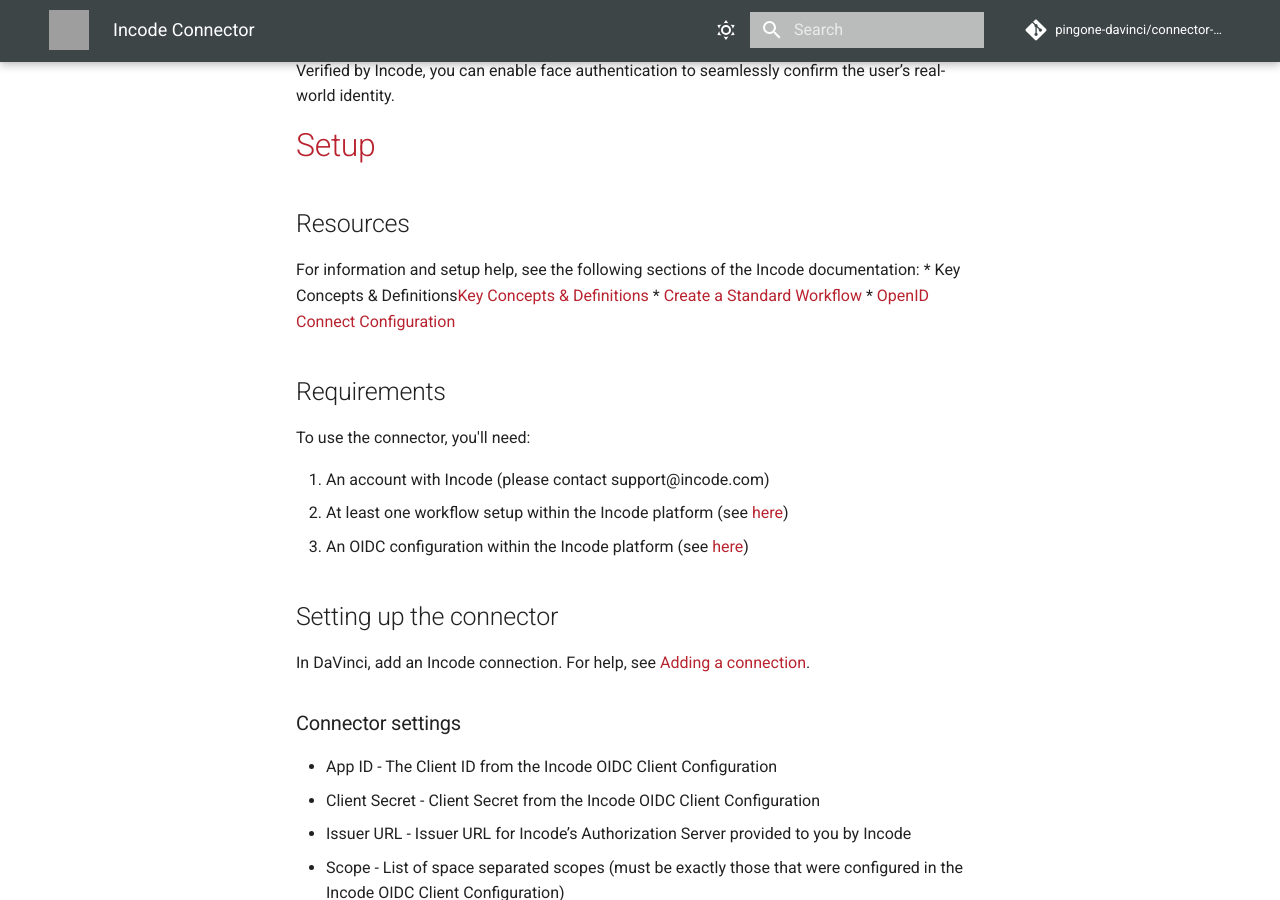
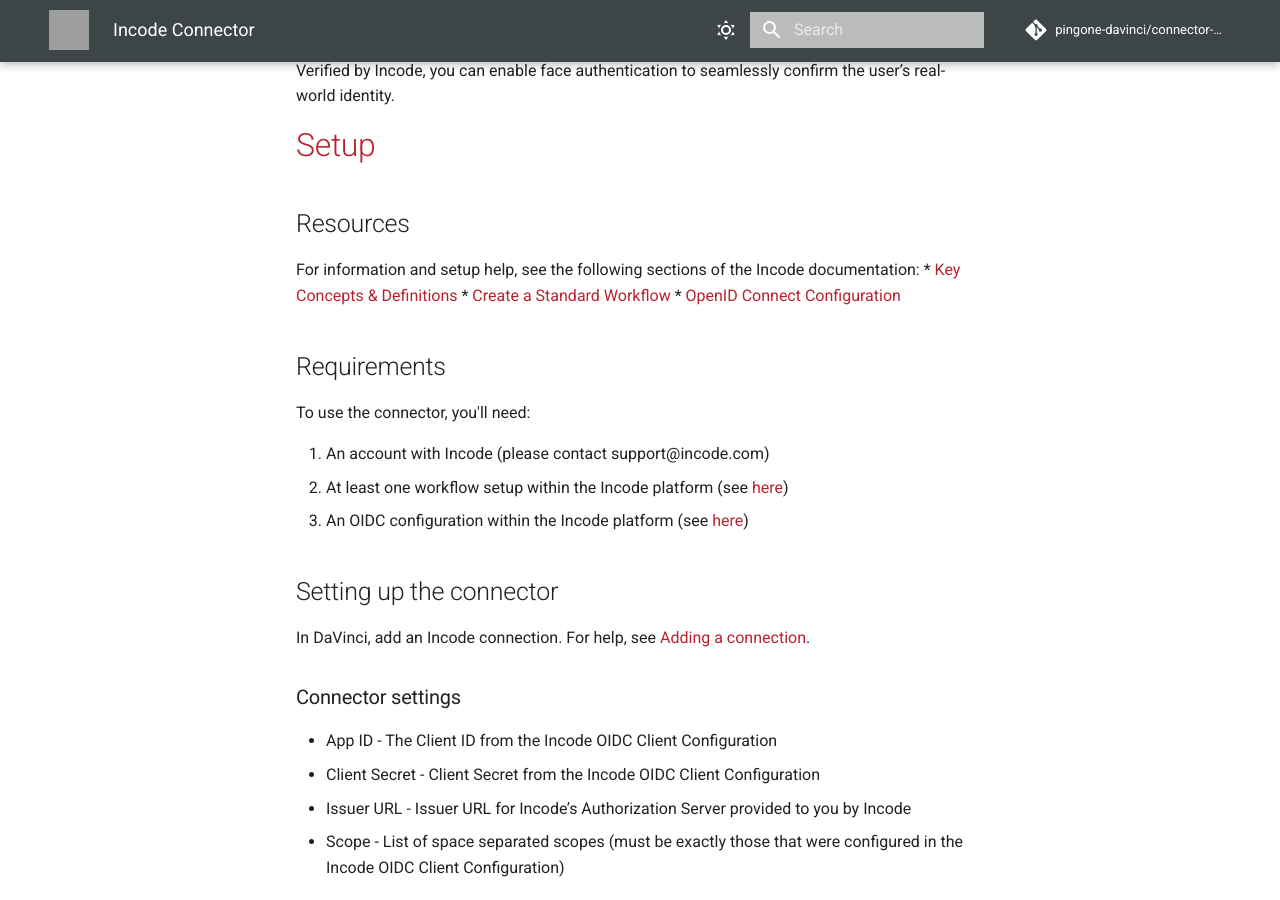
Before and after one commit to pingone-davinci/documentation, an MkDocs documentation site: the page built from docs/inocde/README.md, in a window 1280 px wide and 900 px high, scrolled down 528 px. Built offline with MkDocs 1.6.1 and Material for MkDocs 9.7.7, drawn with Linux system fonts in a browser that asks for light colours; comment, search, counter and statistics services are not loaded; grey boxes are pictures that could not be loaded.

Commit message:
Update README.md

```diff
--- a/docs/inocde/README.md
+++ b/docs/inocde/README.md
@@ -18,7 +18,7 @@
 ## Resources
 
 For information and setup help, see the following sections of the Incode documentation:
-* Key Concepts & Definitions[Key Concepts & Definitions](https://developer.incode.com/docs/key-concepts)
+* [Key Concepts & Definitions](https://developer.incode.com/docs/key-concepts)
 * [Create a Standard Workflow](https://developer.incode.com/docs/create-a-standard-workflow)
 * [OpenID Connect Configuration](https://developer.incode.com/docs/open-id-connect-oidc)
 
```
